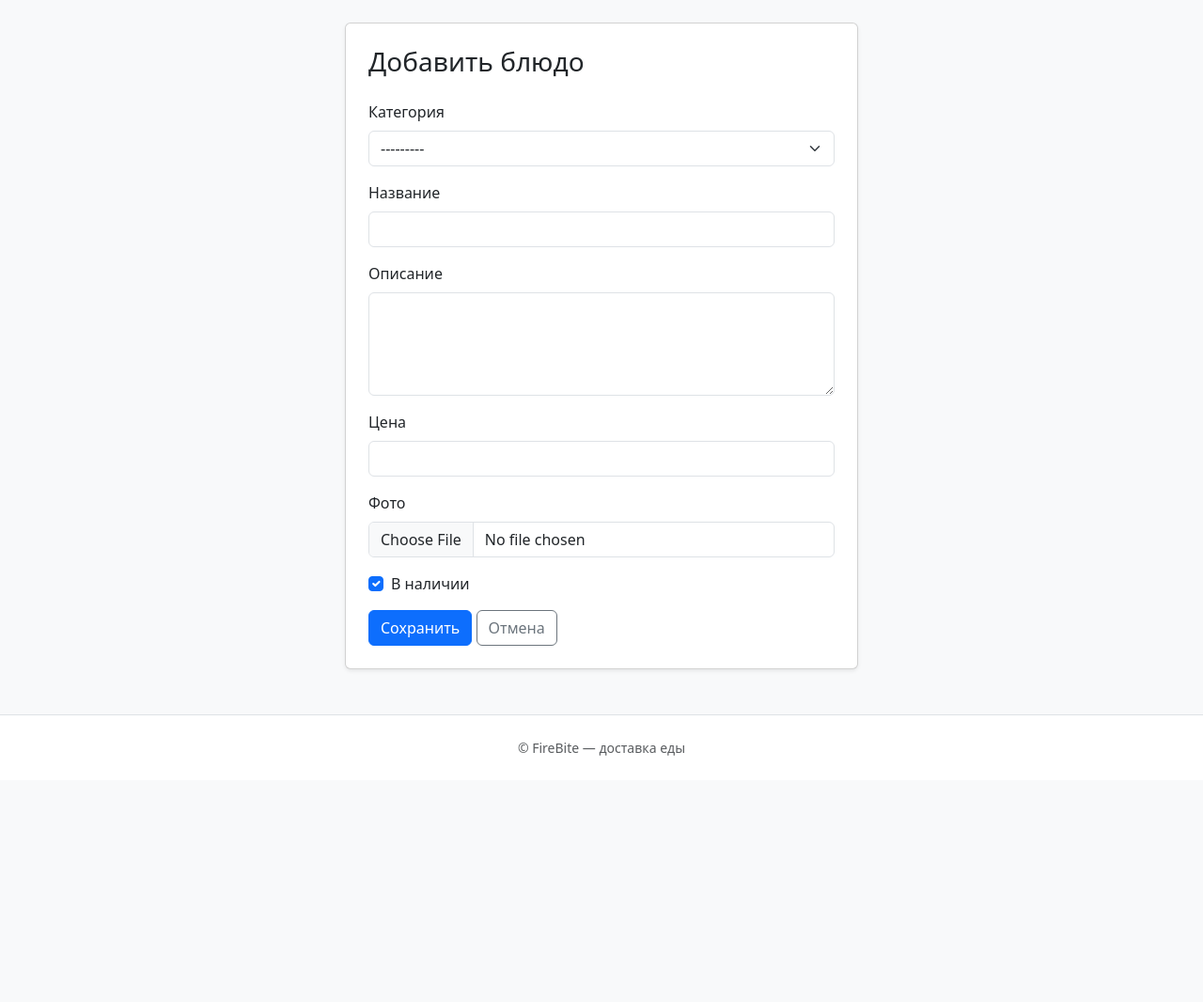
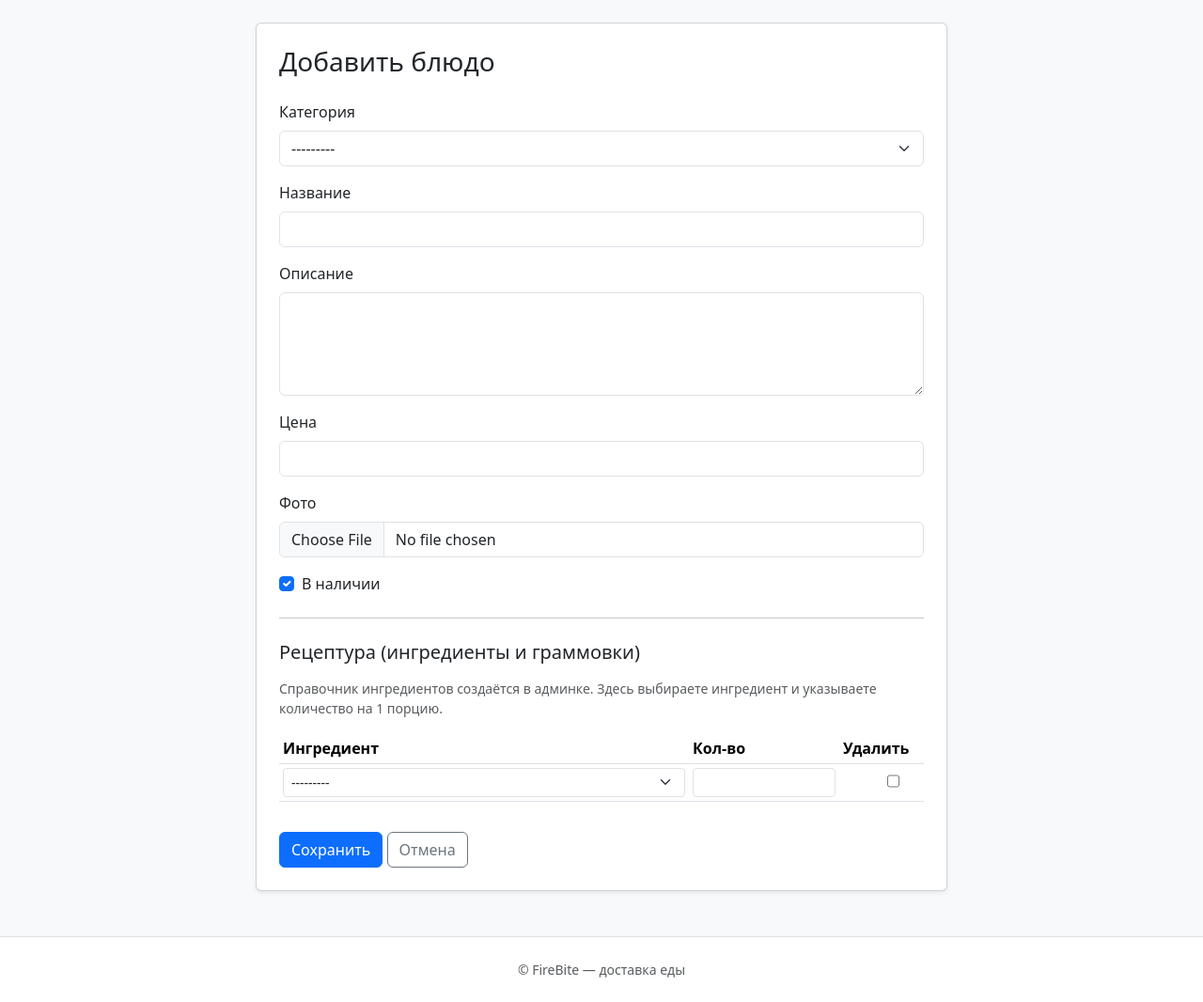
Before and after one commit to zifoxy/ExamPython, a Django app: page /moderator/dishes/add/ in a window 1280 px wide. Shown: the part 56-1122 px from the top of the page at 94% size. Before the commit the page ends 860 px from the top, so only its background shows below. Run offline with Django 5.2, Linux system fonts and the light colour scheme; a user stored in the database is signed in; tables that the repository leaves empty hold one stand-in row (values such as "Sample post").

Commit message:
-Добавлена возможность редактирования блюд для модераторов

```diff
--- a/restaurant/forms.py
+++ b/restaurant/forms.py
@@ -1,10 +1,11 @@
 from decimal import Decimal
 
 from django import forms
+from django.forms import inlineformset_factory
 from django.contrib.auth.forms import UserCreationForm
 from django.contrib.auth.models import User
 
-from .models import Order, Dish
+from .models import Order, Dish, RecipeItem
 
 
 class OrderCreateForm(forms.ModelForm):
@@ -44,6 +45,33 @@ class DishForm(forms.ModelForm):
             'image': forms.ClearableFileInput(attrs={'class': 'form-control'}),
             'is_available': forms.CheckboxInput(attrs={'class': 'form-check-input'}),
         }
+
+
+class RecipeItemForm(forms.ModelForm):
+    class Meta:
+        model = RecipeItem
+        fields = ('igridients', 'quantity')
+        labels = {
+            'igridients': 'Ингредиент',
+            'quantity': 'Количество (г / мл)',
+        }
+        widgets = {
+            'igridients': forms.Select(attrs={'class': 'form-select form-select-sm'}),
+            'quantity': forms.NumberInput(attrs={
+                'class': 'form-control form-control-sm',
+                'step': '0.01',
+                'min': '0.01',
+            }),
+        }
+
+
+RecipeItemFormSet = inlineformset_factory(
+    Dish,
+    RecipeItem,
+    form=RecipeItemForm,
+    extra=1,
+    can_delete=True,
+)
 
 
 class RegisterForm(UserCreationForm):
--- a/restaurant/templates/restaurant/moderator/dish_form.html
+++ b/restaurant/templates/restaurant/moderator/dish_form.html
@@ -3,12 +3,13 @@
 
 {% block content %}
 <div class="row justify-content-center">
-  <div class="col-lg-6">
+  <div class="col-lg-8">
     <div class="card shadow-sm">
       <div class="card-body p-4">
         <h1 class="h3 mb-4">{{ title }}</h1>
         <form method="post" enctype="multipart/form-data">
           {% csrf_token %}
+
           {% for field in form %}
             <div class="mb-3">
               {% if field.name == 'is_available' %}
@@ -25,6 +26,57 @@
               {% endif %}
             </div>
           {% endfor %}
+
+          <hr class="my-4">
+          <h2 class="h5 mb-3">Рецептура (ингредиенты и граммовки)</h2>
+          <p class="small text-muted mb-3">
+            Справочник ингредиентов создаётся в админке.
+            Здесь выбираете ингредиент и указываете количество на 1 порцию.
+          </p>
+
+          {{ formset.management_form }}
+          {% if formset.non_form_errors %}
+            <div class="alert alert-danger py-2">{{ formset.non_form_errors }}</div>
+          {% endif %}
+
+          <div class="table-responsive mb-3">
+            <table class="table table-sm align-middle">
+              <thead>
+                <tr>
+                  <th>Ингредиент</th>
+                  <th style="width: 160px;">Кол-во</th>
+                  <th style="width: 90px;">Удалить</th>
+                </tr>
+              </thead>
+              <tbody>
+                {% for f in formset %}
+                  <tr>
+                    {% for hidden in f.hidden_fields %}{{ hidden }}{% endfor %}
+                    <td>
+                      {{ f.igridients }}
+                      {% if f.igridients.errors %}
+                        <div class="text-danger small">{{ f.igridients.errors|striptags }}</div>
+                      {% endif %}
+                    </td>
+                    <td>
+                      {{ f.quantity }}
+                      {% if f.quantity.errors %}
+                        <div class="text-danger small">{{ f.quantity.errors|striptags }}</div>
+                      {% endif %}
+                    </td>
+                    <td class="text-center">
+                      {% if f.DELETE %}
+                        <div class="form-check d-flex justify-content-center">
+                          {{ f.DELETE }}
+                        </div>
+                      {% endif %}
+                    </td>
+                  </tr>
+                {% endfor %}
+              </tbody>
+            </table>
+          </div>
+
           <button type="submit" class="btn btn-primary">Сохранить</button>
           <a href="{% url 'menu' %}" class="btn btn-outline-secondary">Отмена</a>
         </form>
--- a/restaurant/views.py
+++ b/restaurant/views.py
@@ -14,7 +14,14 @@ from collections import defaultdict
 
 from .models import Category, Dish, Order, OrderItem, Profile, Igridients, StockMovement
 from .cart import Cart
-from .forms import OrderCreateForm, DishForm, RegisterForm, RevisionForm, MovementPeriodForm
+from .forms import (
+    OrderCreateForm,
+    DishForm,
+    RegisterForm,
+    RevisionForm,
+    MovementPeriodForm,
+    RecipeItemFormSet,
+)
 from .decorators import role_required
 from .stock_reports import build_revision_blank_rows
 
@@ -184,15 +191,20 @@ def order_detail(request, order_id):
 def dish_create(request):
     if request.method == 'POST':
         form = DishForm(request.POST, request.FILES)
-        if form.is_valid():
-            form.save()
-            messages.success(request, 'Блюдо успешно создано')
+        formset = RecipeItemFormSet(request.POST)
+        if form.is_valid() and formset.is_valid():
+            dish = form.save()
+            formset.instance = dish
+            formset.save()
+            messages.success(request, 'Блюдо и рецептура сохранены')
             return redirect('menu')
     else:
         form = DishForm()
+        formset = RecipeItemFormSet()
 
     return render(request, 'restaurant/moderator/dish_form.html', {
         'form': form,
+        'formset': formset,
         'title': 'Добавить блюдо',
     })
 
@@ -202,15 +214,19 @@ def dish_edit(request, pk):
     dish = get_object_or_404(Dish, pk=pk)
     if request.method == 'POST':
         form = DishForm(request.POST, request.FILES, instance=dish)
-        if form.is_valid():
+        formset = RecipeItemFormSet(request.POST, instance=dish)
+        if form.is_valid() and formset.is_valid():
             form.save()
-            messages.success(request, 'Блюдо успешно обновлено')
+            formset.save()
+            messages.success(request, 'Блюдо и рецептура обновлены')
             return redirect('menu')
     else:
         form = DishForm(instance=dish)
+        formset = RecipeItemFormSet(instance=dish)
 
     return render(request, 'restaurant/moderator/dish_form.html', {
         'form': form,
+        'formset': formset,
         'title': f'Редактировать: {dish.name}',
     })
 
```
